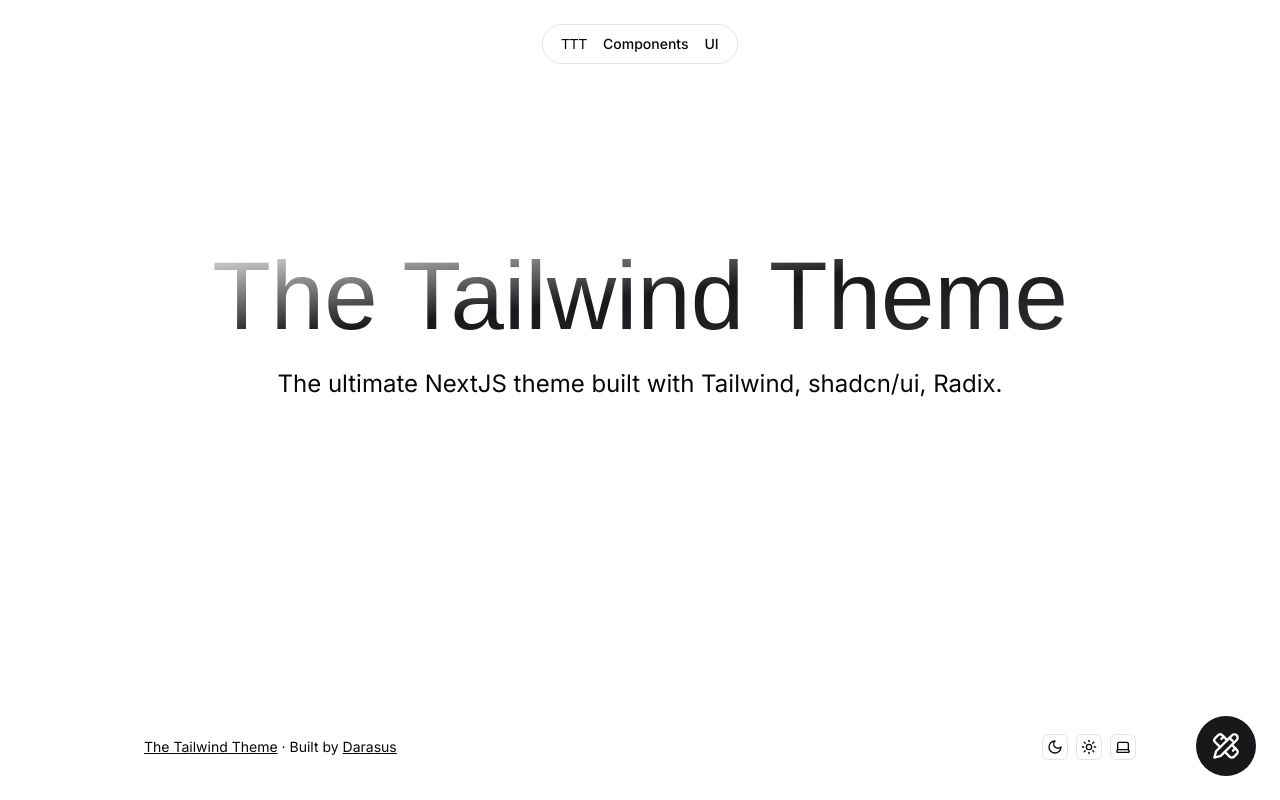
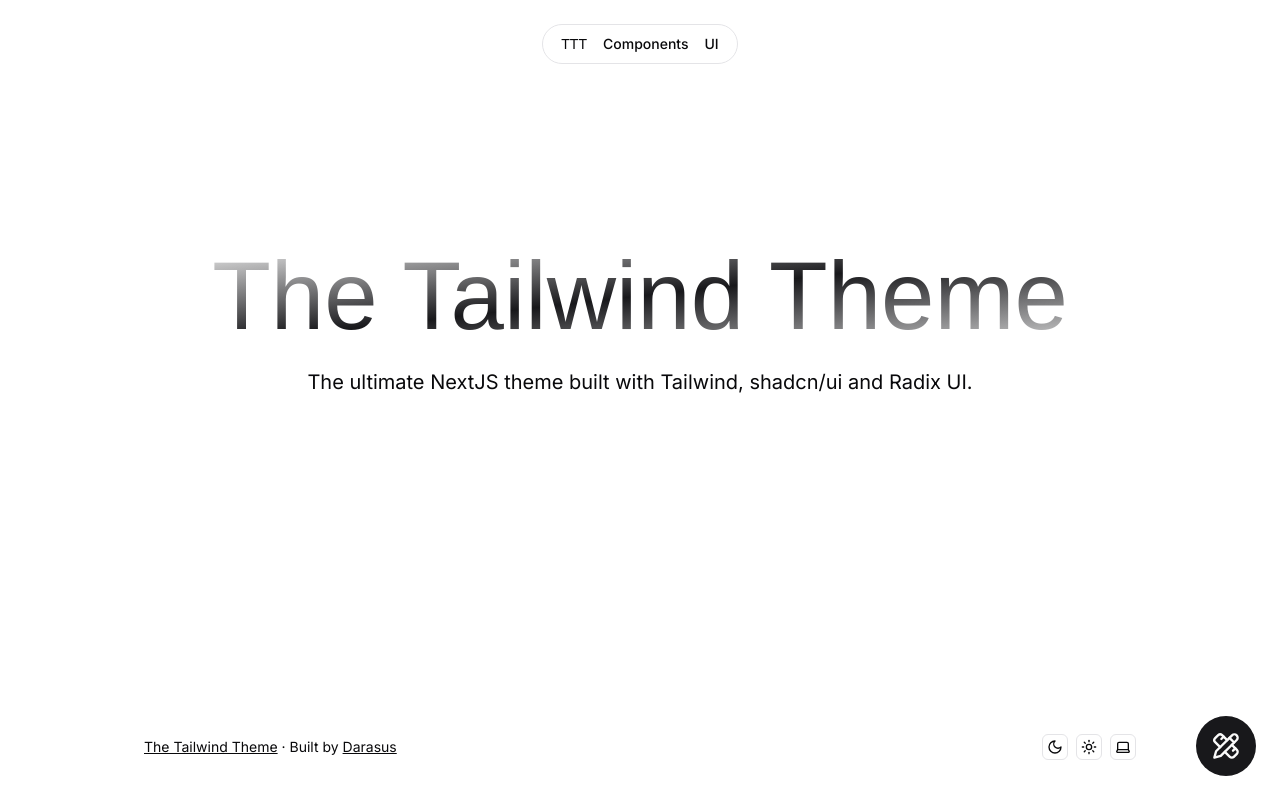
Before and after one commit to darasus/themes, a Next.js app: page / in a window 1280 px wide. Built offline with nearby package versions, Linux system fonts and the light colour scheme; a web font is replaced by a local one.

Commit message:
fix hero

```diff
--- a/src/app/page.tsx
+++ b/src/app/page.tsx
@@ -3,20 +3,20 @@
 
 export default function Home() {
   return (
-    <div className="flex flex-col py-40 text-center">
+    <div className="flex h-full flex-col py-40 text-center">
       <div className="mb-6">
         <h1
           className={cn(
             logoFont.className,
             "text-8xl",
-            "inline-block bg-gradient-to-br from-primary/10 via-primary to-primary/90 bg-clip-text text-transparent"
+            "inline-block bg-gradient-to-br from-primary/10 via-primary to-primary/20 bg-clip-text text-transparent"
           )}
         >
           The Tailwind Theme
         </h1>
       </div>
-      <span className="text-2xl">
-        The ultimate NextJS theme built with Tailwind, shadcn/ui, Radix.
+      <span className="text-xl">
+        The ultimate NextJS theme built with Tailwind, shadcn/ui and Radix UI.
       </span>
     </div>
   )
```
